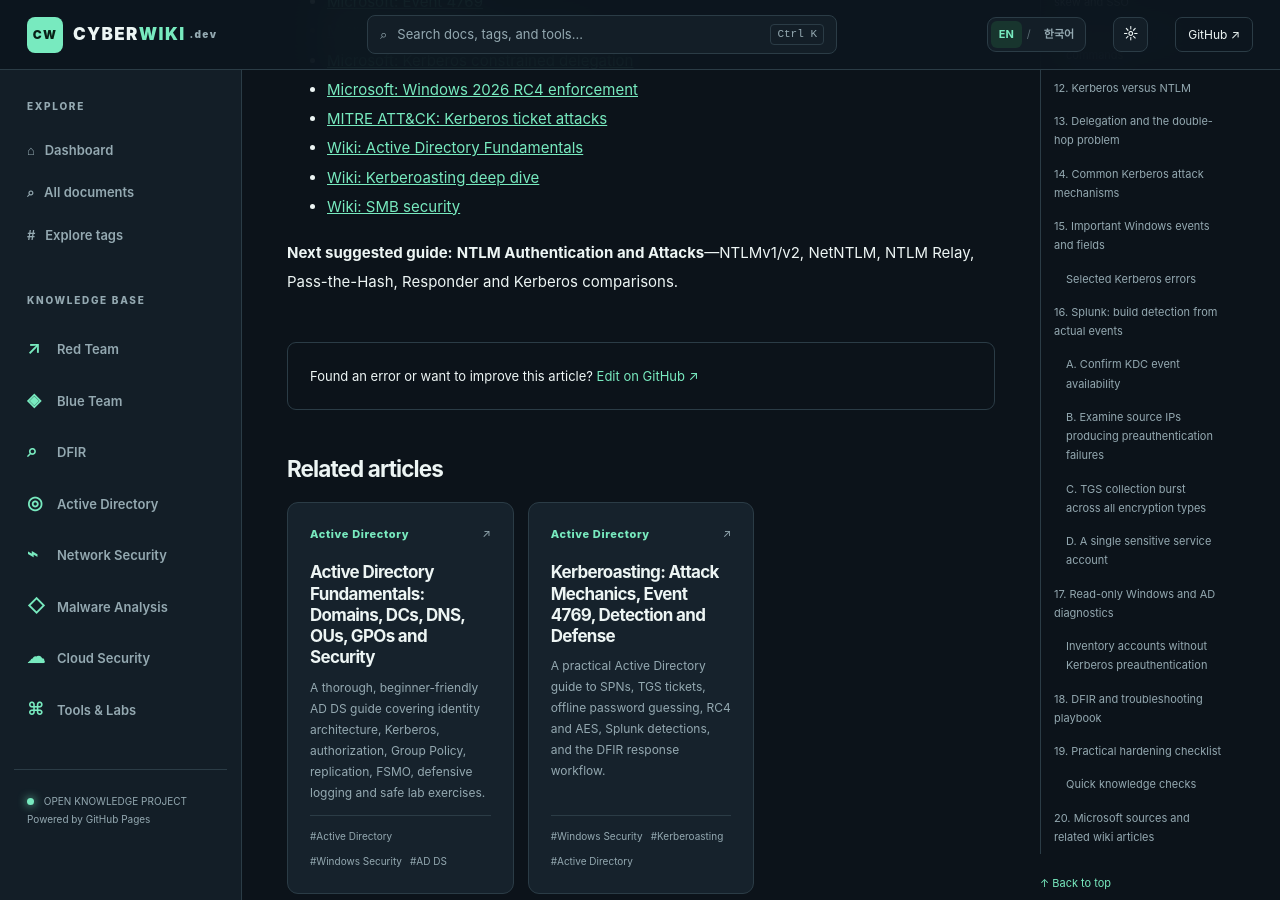
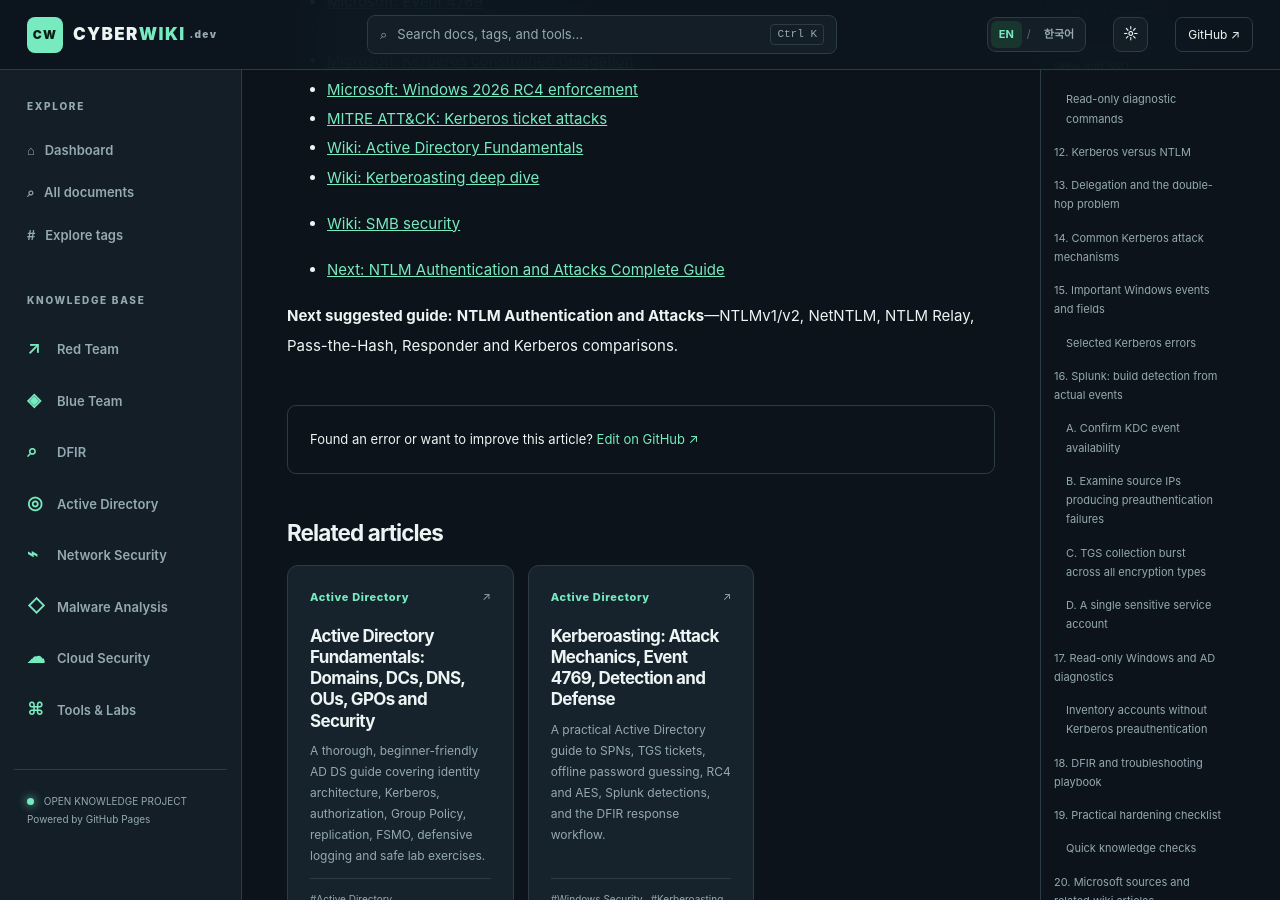
Before and after one commit to DFIDwiz-sketch/cybersecurity-wiki, a Jekyll site: the page built from _articles/kerberos-authentication.md, in a window 1280 px wide and 900 px high, scrolled down 16002 px. Built offline with Jekyll 4.4.1, drawn with Linux system fonts in a browser that asks for light colours.

Commit message:
docs: connect Kerberos chapter to new NTLM guide

```diff
--- a/_articles/kerberos-authentication.md
+++ b/_articles/kerberos-authentication.md
@@ -406,4 +406,6 @@ AD queries need the **RSAT ActiveDirectory PowerShell module** and appropriate p
 - [Wiki: Kerberoasting deep dive]({{ '/wiki/kerberoasting/' | relative_url }})
 - [Wiki: SMB security]({{ '/wiki/smb-security/' | relative_url }})
 
+- [Next: NTLM Authentication and Attacks Complete Guide]({{ '/wiki/ntlm-authentication/' | relative_url }})
+
 **Next suggested guide:** **NTLM Authentication and Attacks**—NTLMv1/v2, NetNTLM, NTLM Relay, Pass-the-Hash, Responder and Kerberos comparisons.
```
